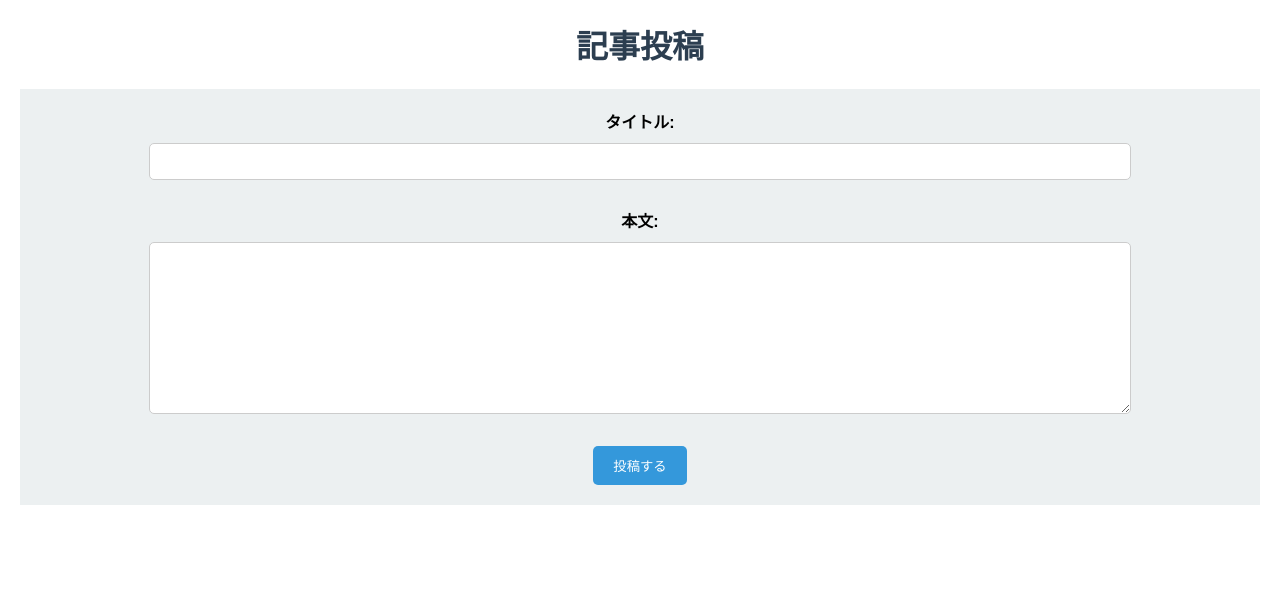
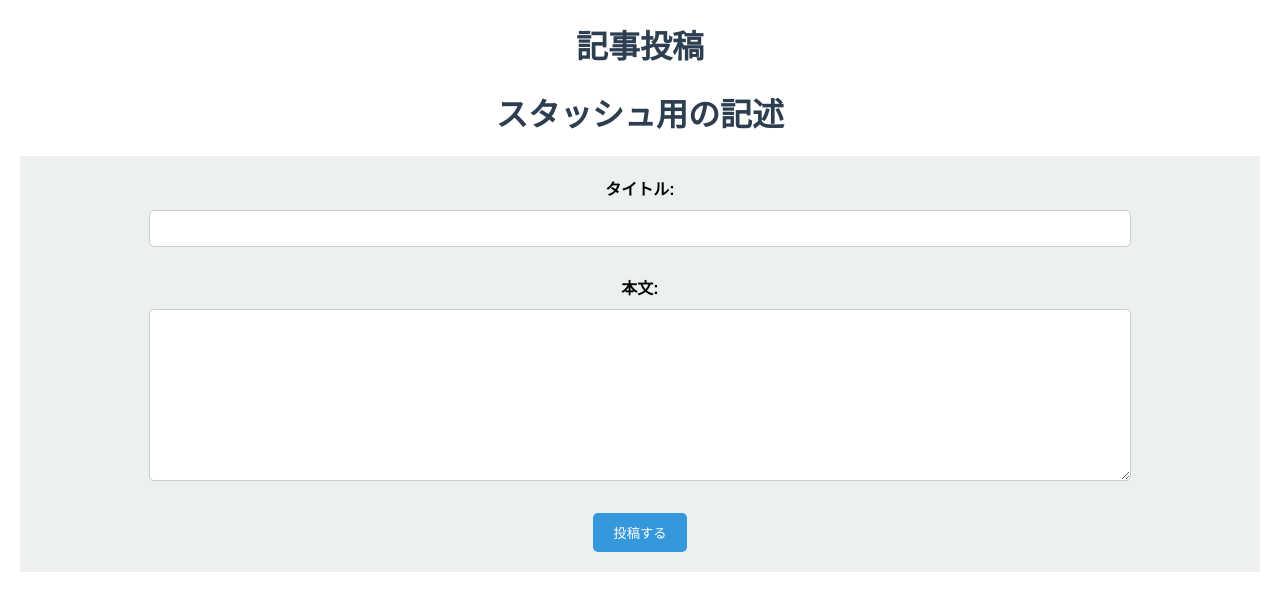
Before and after one commit to ym4889/git-app, a plain HTML site: page index.html in a window 1280 px wide. Drawn offline with Linux system fonts and the light colour scheme.

Commit message:
スタッシュ練習

```diff
--- a/index.html
+++ b/index.html
@@ -8,6 +8,7 @@
 </head>
 <body>
     <h1>記事投稿</h1>
+    <h1>スタッシュ用の記述</h1>
     <form action="#" method="post">
         <label for="title">タイトル:</label><br>
         <input type="text" id="title" name="title" required><br><br>
```
